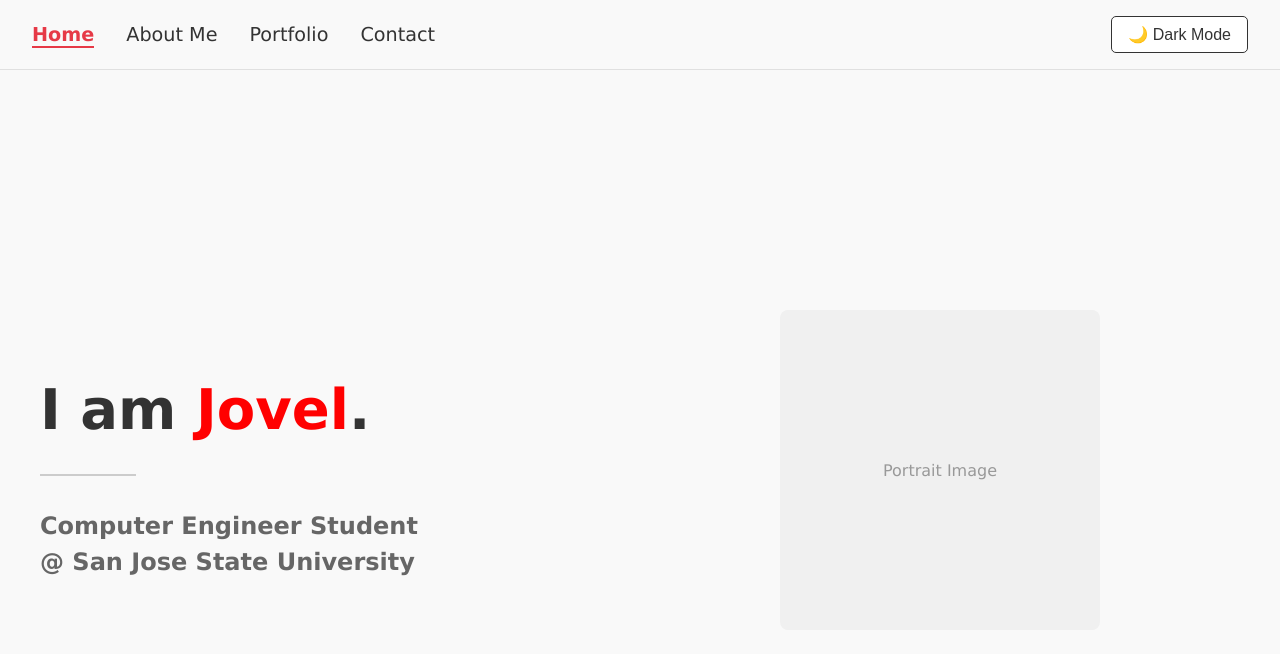
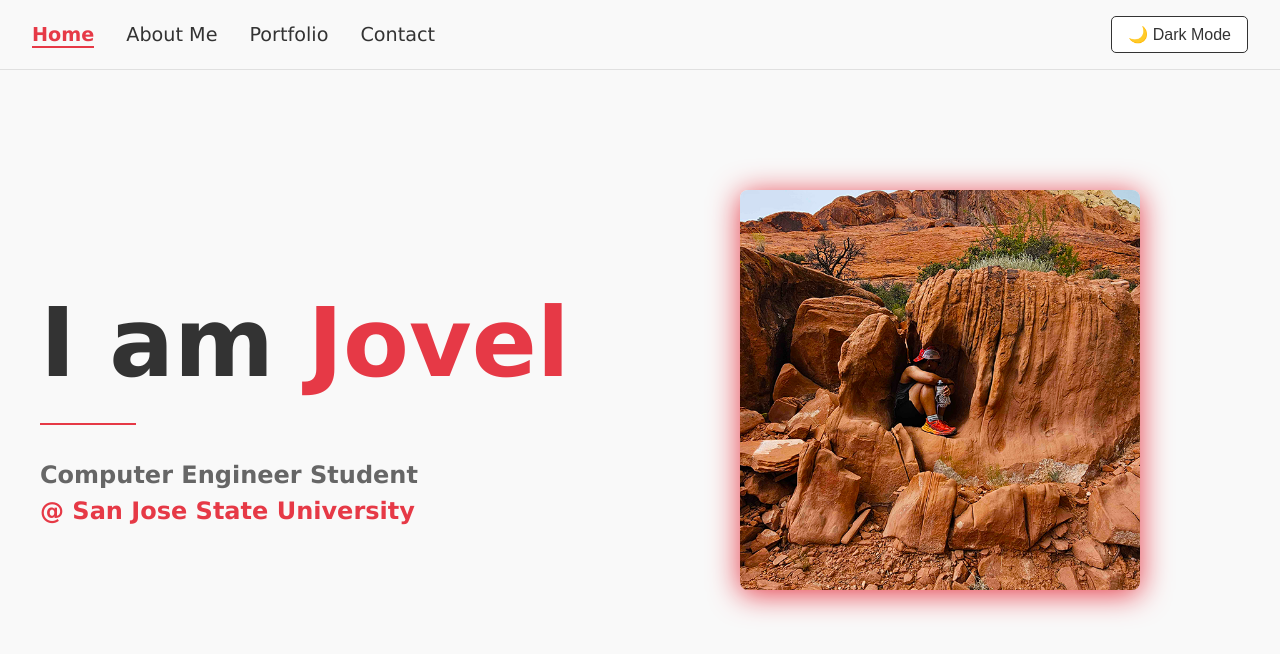
Before and after one commit to JovelRamos/Jovel_Website, a React (Create React App) app: page / in a window 1280 px wide. Shown: the top 654 px of the page. Built offline with nearby package versions, Linux system fonts and the light colour scheme.

Commit message:
Portrait & Global Accent
Added portrait with some nice hovering and glowing effects.
Implemented a per-page accent variable.

```diff
--- a/src/components/NavigationMenu.css
+++ b/src/components/NavigationMenu.css
@@ -41,13 +41,10 @@
 }
 
 
-body:not(.dark-mode) .nav-item:hover {
-  color: #e63946;
-}
 
 
 body.dark-mode .nav-item:hover {
-  color: #ff4d5e;
+  color: var(--accent-color);
 }
 
 .nav-item.active {
@@ -61,11 +58,11 @@
   left: 0;
   width: 100%;
   height: 2px;
-  background-color: #e63946;
+  background-color: var(--accent-color);
 }
 
 body.dark-mode .nav-item.active::after {
-  background-color: #ff4d5e;
+  background-color: var(--accent-color);
 }
 
 
--- a/src/components/ThemeContext.js
+++ b/src/components/ThemeContext.js
@@ -3,10 +3,10 @@
 const ThemeContext = createContext();
 
 const pageAccents = {
-  '/': '#e63946',        // Home page accent
-  '/about-me': '#FFD429', // About Me page accent
-  '/portfolio': '#7757FF', // Portfolio page accent
-  '/contact': '##FF3E0F'   // Contact page accent
+    '/': '#e63946',        // Home page accent
+    '/about-me': '#FFD429', // About Me page accent
+    '/portfolio': '#7757FF', // Portfolio page accent
+    '/contact': '##FF3E0F'   // Contact page accent
 };
 
 export const ThemeProvider = ({ children }) => {
@@ -15,11 +15,7 @@
     return savedTheme ? JSON.parse(savedTheme) : false;
   });
 
-  const [currentPath, setCurrentPath] = useState('/');
-
-  const getCurrentAccent = useCallback(() => {
-    return pageAccents[currentPath] || pageAccents['/'];
-  }, [currentPath]);
+  const [accentColor, setAccentColor] = useState(pageAccents['/']);
 
   const adjustColor = (color, amount) => {
     const clamp = (num) => Math.min(Math.max(num, 0), 255);
@@ -38,42 +34,45 @@
     ).toString(16).slice(1)}`;
   };
 
+  // Update accent color based on path
+  const updateAccentForPath = useCallback((path) => {
+    const newAccent = pageAccents[path] || pageAccents['/'];
+    setAccentColor(newAccent);
+  }, []);
+
+  // Update CSS variables whenever theme or accent changes
   useEffect(() => {
     const root = document.documentElement;
-    const accent = getCurrentAccent();
 
+    // Set theme colors
     if (darkMode) {
       root.style.setProperty('--background-color', '#121212');
       root.style.setProperty('--text-color', '#ffffff');
       root.style.setProperty('--text-secondary', '#e1e1e1');
-      root.style.setProperty('--accent-color', accent);
-      root.style.setProperty('--accent-hover', adjustColor(accent, 20));
       document.body.className = 'dark-mode';
     } else {
       root.style.setProperty('--background-color', '#f9f9f9');
       root.style.setProperty('--text-color', '#333333');
       root.style.setProperty('--text-secondary', '#666666');
-      root.style.setProperty('--accent-color', accent);
-      root.style.setProperty('--accent-hover', adjustColor(accent, -20));
       document.body.className = 'light-mode';
     }
 
+    // Set accent colors
+    root.style.setProperty('--accent-color', accentColor);
+    root.style.setProperty('--accent-hover', adjustColor(accentColor, darkMode ? 20 : -20));
+
     localStorage.setItem('darkMode', JSON.stringify(darkMode));
-  }, [darkMode, getCurrentAccent]);
+  }, [darkMode, accentColor]);
 
   const toggleTheme = () => {
     setDarkMode(!darkMode);
-  };
-
-  const updateAccentForPath = (path) => {
-    setCurrentPath(path);
   };
 
   return (
     <ThemeContext.Provider value={{
       darkMode,
       toggleTheme,
-      currentAccent: getCurrentAccent(),
+      accentColor,
       updateAccentForPath
     }}>
       {children}
--- a/src/index.css
+++ b/src/index.css
@@ -69,3 +69,7 @@
   background-color: var(--text-color);
   color: var(--background-color);
 }
+
+.animated-line {
+  background-color: var(--accent-color);
+}
```
Also changed, not shown: src/assets/portrait.png (added), src/build/Home/Home.css, src/build/Home/Home.js.
